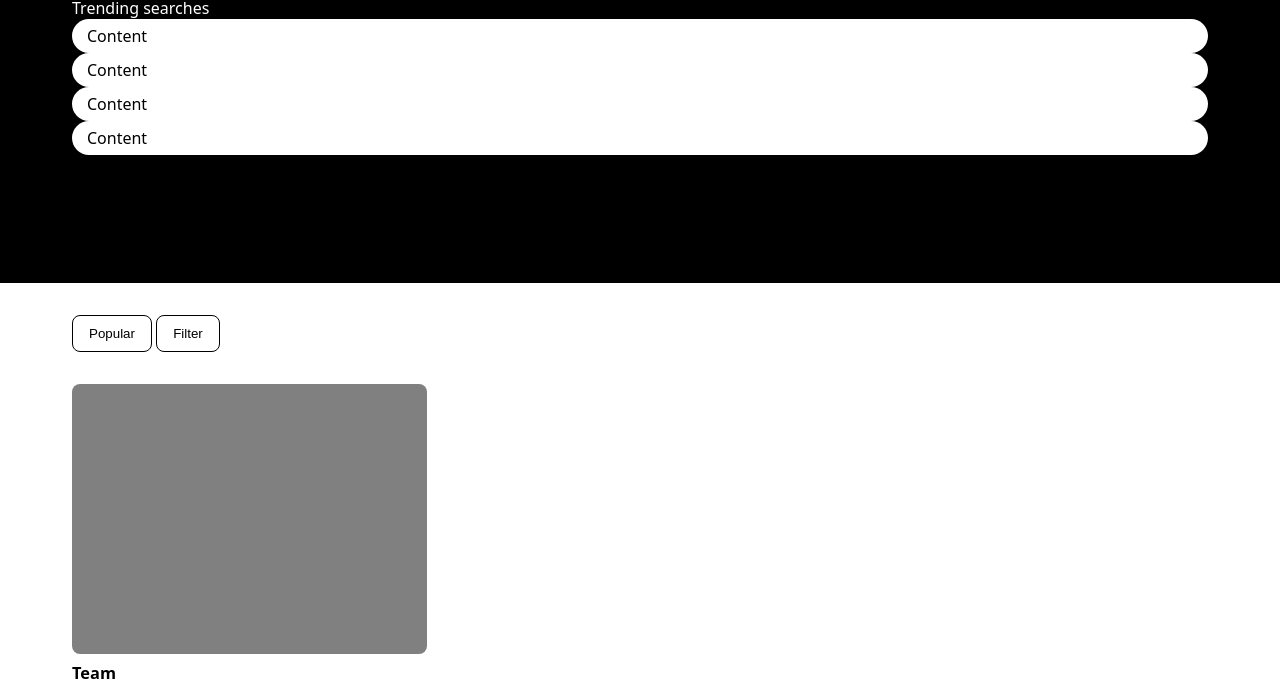
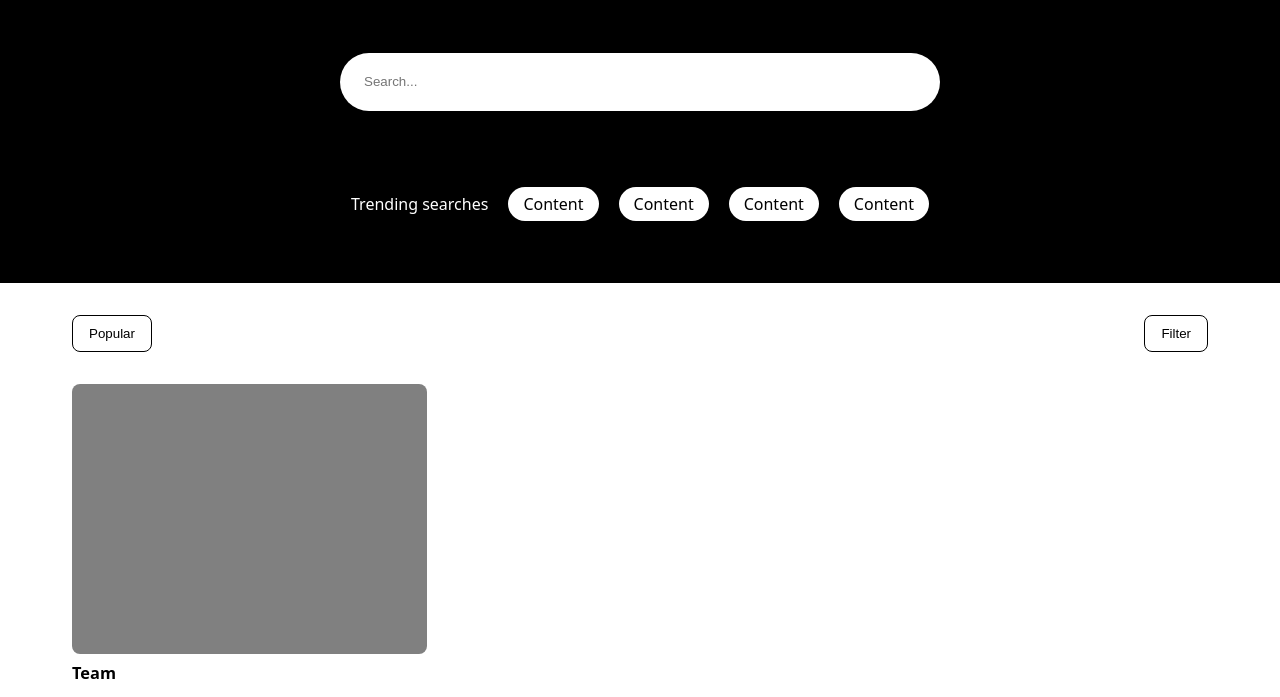
Before and after one commit to radford-coding/flexbox-lab, a plain HTML site: page index.html in a window 1280 px wide. Shown: the part 228-925 px from the top of the page. Drawn offline with Linux system fonts and the light colour scheme.

Commit message:
style hero and subnav

```diff
--- a/css/style.css
+++ b/css/style.css
@@ -11,9 +11,6 @@ body {
 nav {
     background-color: white;
     padding: 8px 16px;
-    display: flex;
-    justify-content: space-between;
-    align-items: center;
 }
 
 p {
@@ -98,6 +95,18 @@ nav button {
     padding: 6px 15px;
 }
 
+
+/* halfway through I tried to put all my edits together below here, for ease of grading */
+
+
+/* navbar flex */
+
+nav {
+  display: flex;
+  justify-content: space-between;
+  align-items: center;
+}
+
 #actions, #destinations {
   display: flex;
   flex-flow: row nowrap;
@@ -105,3 +114,31 @@ nav button {
   align-items: center;
   gap: 20px;
 }
+
+
+/* hero flex */
+
+#hero {
+  display: flex;
+  flex-flow: column nowrap;
+  justify-content: space-around;
+  align-items: center;
+}
+
+#trending {
+  display: flex;
+  flex-flow: row nowrap;
+  justify-content: space-between;
+  align-items: center;
+  gap: 20px;
+}
+
+
+/* subnav */
+
+#subnav {
+  display: flex;
+  justify-content: space-between;
+}
+
+/* cards */
```
